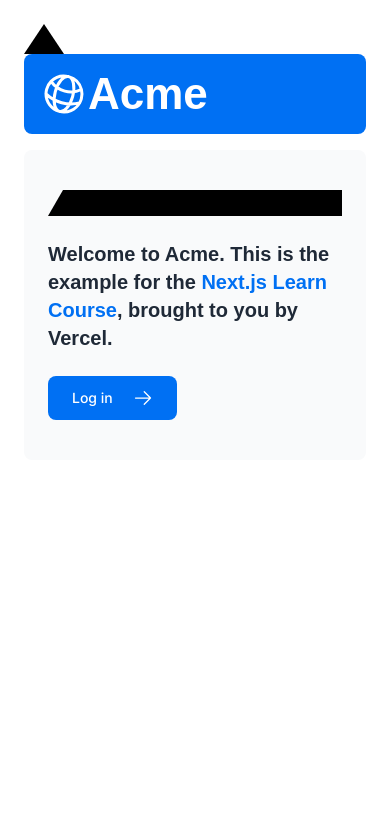
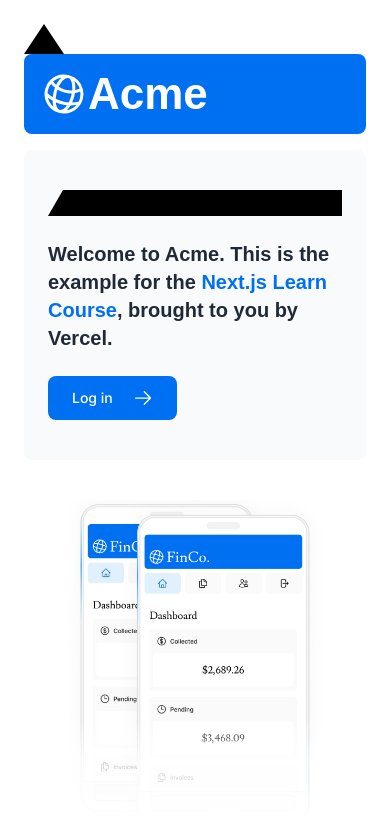
Before and after one commit to ctudel/First_NextJS_Project, a Next.js app: page / in a window 390 px wide. Shown: the top 826 px of the page. Built offline with nearby package versions, Linux system fonts and the light colour scheme; a web font is replaced by a local one.

Commit message:
Added mobile hero image

```diff
--- a/app/page.tsx
+++ b/app/page.tsx
@@ -38,6 +38,14 @@
 		className="hidden md:block"
 		alt="Screenshots of the dashboard project showing desktop version"
 	  />
+
+	  <Image
+		src="/hero-mobile.png"
+		width={560}
+		height={620}
+		className="md:hidden"
+		alt="Screenshots of the dashboard project showing mobile version"
+	  />
         </div>
       </div>
     </main>
```
